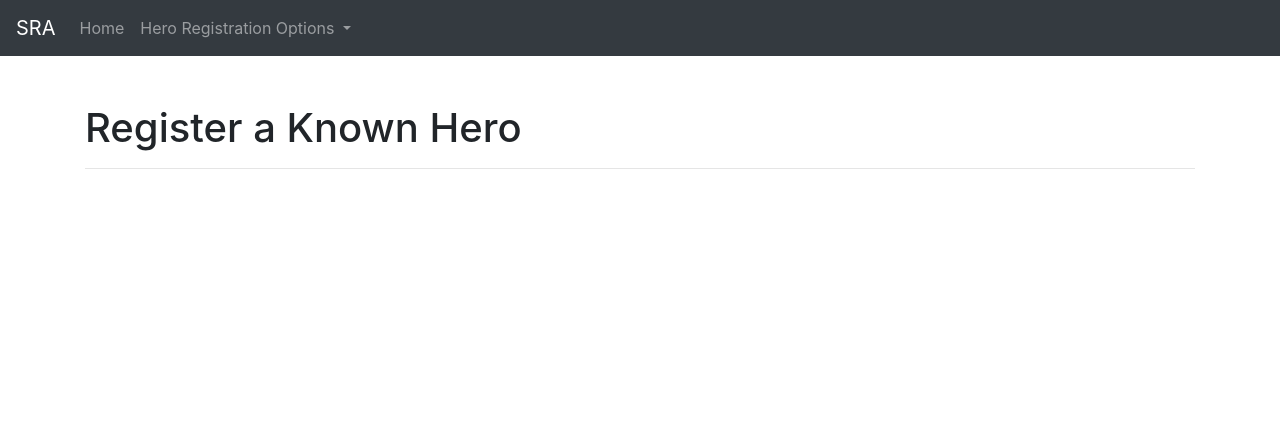
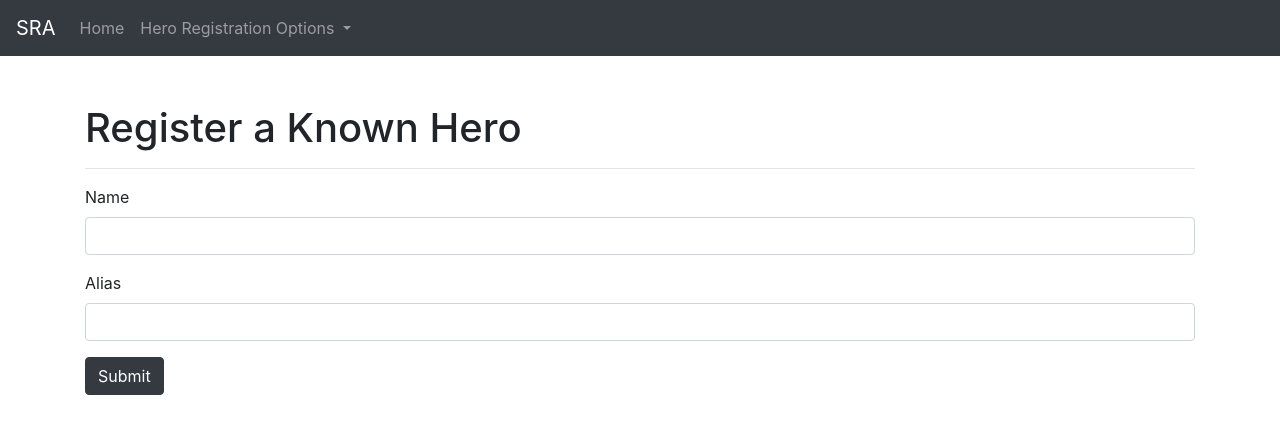
Before and after one commit to Navishchauhan/comp2068-lab05, a Node server app: page /superheroes/new in a window 1280 px wide. Shown: the top 434 px of the page. Run offline with Node 20, Linux system fonts and the light colour scheme; some libraries are stand-ins or nearby versions.

Commit message:
instructions commit

```diff
--- a/controllers/SuperheroesController.js
+++ b/controllers/SuperheroesController.js
@@ -3,6 +3,9 @@ const Superhero = require('../models/superhero');
 
 exports.index = async (req, res) => {
   try {
+    res.render(`${viewPath}/index`, {
+      pageTitle: 'Registered Heroes'
+    });
 
   } catch (error) {
     req.flash('danger', 'There was an issue fetching the superheroes list');
@@ -52,7 +55,7 @@ exports.edit = async (req, res) => {
     const superhero = await Superhero.findById(req.params.id);
 
     res.render(`${viewPath}/edit`, {
-      pageTitle: '',
+      pageTitle:'',
       formData: superhero
     })
   } catch (error) {
--- a/models/superhero.js
+++ b/models/superhero.js
@@ -11,6 +11,8 @@ const SuperheroSchema = new mongoose.Schema({
     type: String,
     required: true
   }
+}, {
+  timestamp: true
 });
 
 module.exports = mongoose.model('Superhero', SuperheroSchema);
--- a/views/partials/nav.ejs
+++ b/views/partials/nav.ejs
@@ -16,7 +16,7 @@
           Hero Registration Options
         </a>
 
-        <div class="dropdown-menu" aria-labelledby="heroesDropdown">
+        <div class="dropdown-menu" aria-Labelledby="heroesDropdown">
           <a href="/superheroes" class="dropdown-item">Registered Heroes</a>
           <div class="dropdown-divider"></div>
           <a href="/superheroes/new" class="dropdown-item">Register a Known Hero</a>
--- a/views/superheroes/edit.ejs
+++ b/views/superheroes/edit.ejs
@@ -7,7 +7,7 @@
   <hr>
 
   <div>
-    <%- include ('./_form') %>
+    <%- include ('./_form', {actionPath: 'superhero/update'}) %>
   </div>
 </div>
 
--- a/views/superheroes/index.ejs
+++ b/views/superheroes/index.ejs
@@ -17,7 +17,7 @@
     </thead>
 
     <tbody>
-      <% for (let hero of superheroes) { %>
+      <% for(let hero of superheroes) { %>
         <tr>
           <td><%= hero.name %></td>
           <td><%= hero.alias %></td>
@@ -26,7 +26,7 @@
             <a href="/superheroes/<%= hero.id %>">
               <i class="fa fa-eye"></i>
             </a>
-
+            &nbsp;/&nbsp;
             <a href="/superheroes/<%= hero.id %>/edit">
               <i class="fa fa-edit"></i>
             </a>
--- a/views/superheroes/new.ejs
+++ b/views/superheroes/new.ejs
@@ -7,7 +7,7 @@
   <hr>
 
   <div>
-
+    <%- include ('./_form' ) %>
   </div>
 </div>
 
--- a/views/superheroes/show.ejs
+++ b/views/superheroes/show.ejs
@@ -7,14 +7,14 @@
     </h1>
     <br>
     <small>
-      <%= (superhero.alias) %>
+      <%= (superhero.alias.updatedAt) %>
     </small>
   </header>
 
   <hr>
 
   <div class="content">
-    Registered: <%- superhero.createdAt.toLocaleString('en-CA') %>
+    Registered: <%- superhero.alias.toLocaleString('en-CA') %>
   </div>
 
   <p class="mt-5">
```
